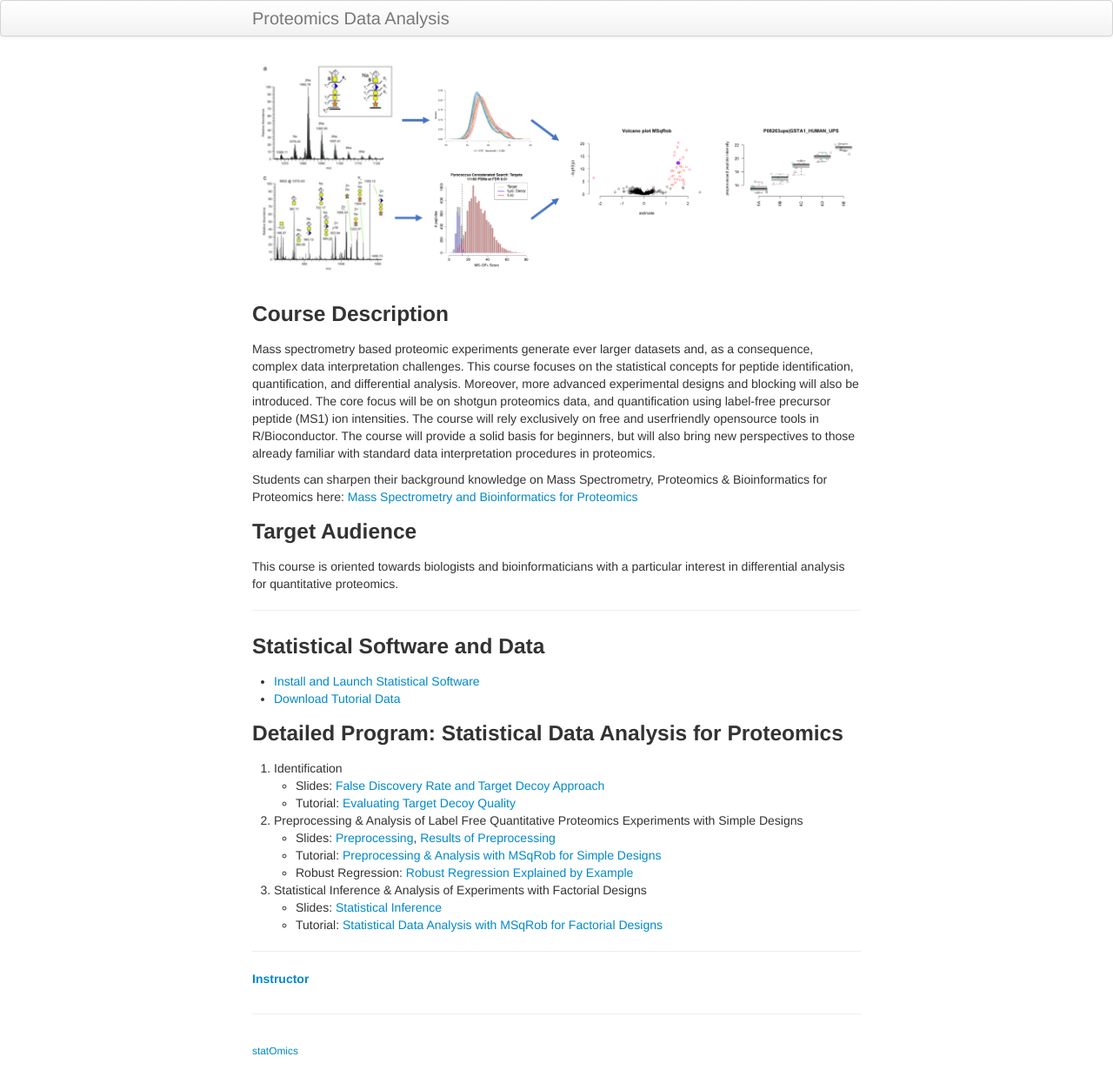
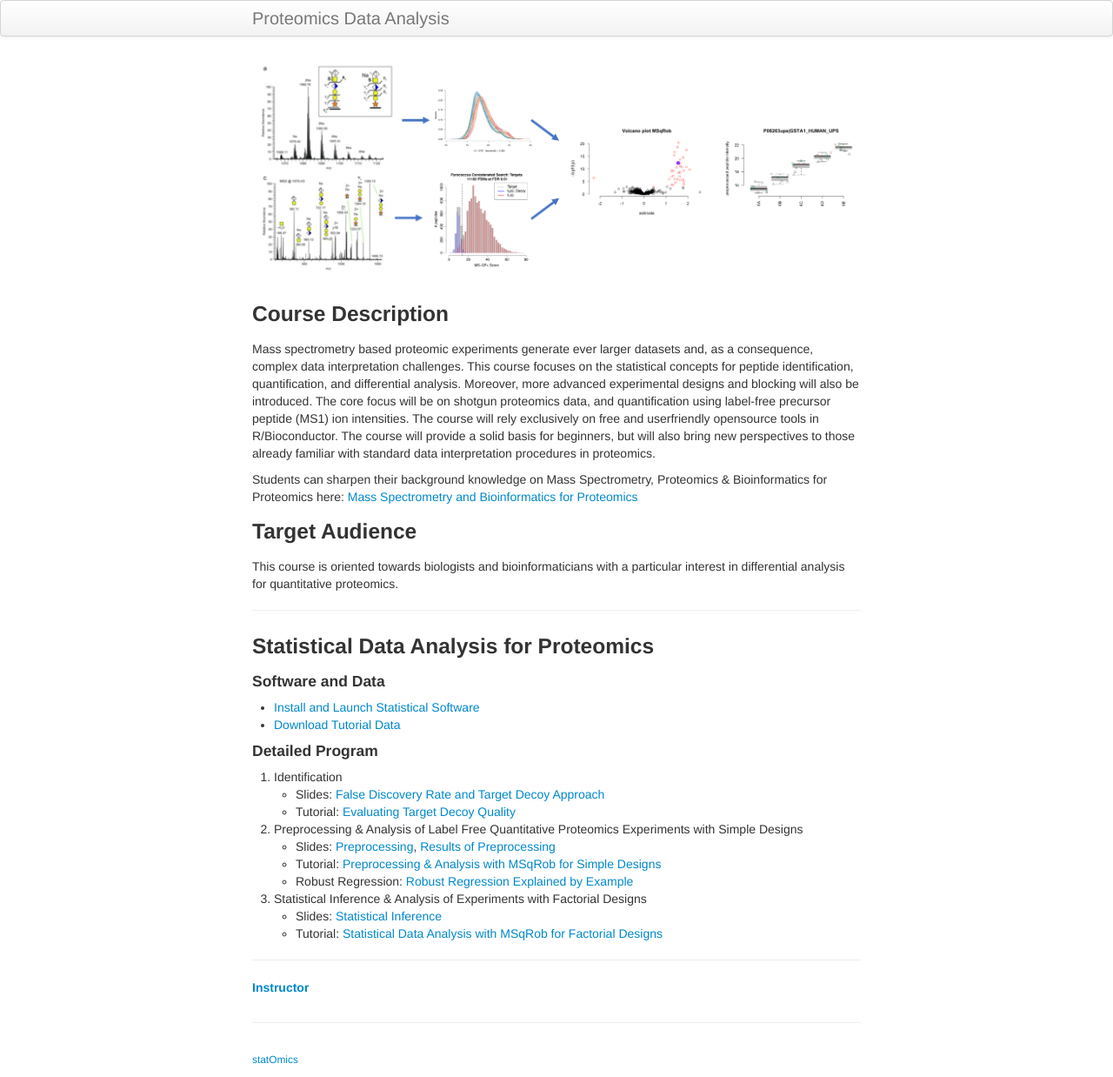
Before and after one commit to statOmics/pda19-20, a Jekyll site: the page built from index.md, in a window 1280 px wide. Shown: the whole page at 87% size. Built offline with Jekyll 4.4.1, drawn with Linux system fonts in a browser that asks for light colours.

Commit message:
Stats Only Course

```diff
--- a/index.md
+++ b/index.md
@@ -18,13 +18,16 @@ Students can sharpen their background knowledge on Mass Spectrometry, Proteomics
 This course is oriented towards biologists and bioinformaticians with a particular interest in differential analysis for quantitative proteomics.
 
 ---
-### Statistical Software and Data
+
+### Statistical Data Analysis for Proteomics
+
+#### Software and Data
 
  - [Install and Launch Statistical Software](pages/software4stats.md)
  - [Download Tutorial Data](https://github.com/statOmics/pda/tree/data)
 
 
-### Detailed Program: Statistical Data Analysis for Proteomics
+#### Detailed Program
 
   1. Identification
   - Slides:  [False Discovery Rate and Target Decoy Approach](assets/1_Identification_Evaluation_Target_Decoy_Approach.pdf)
```
Also changed, not shown: 1 other file.
